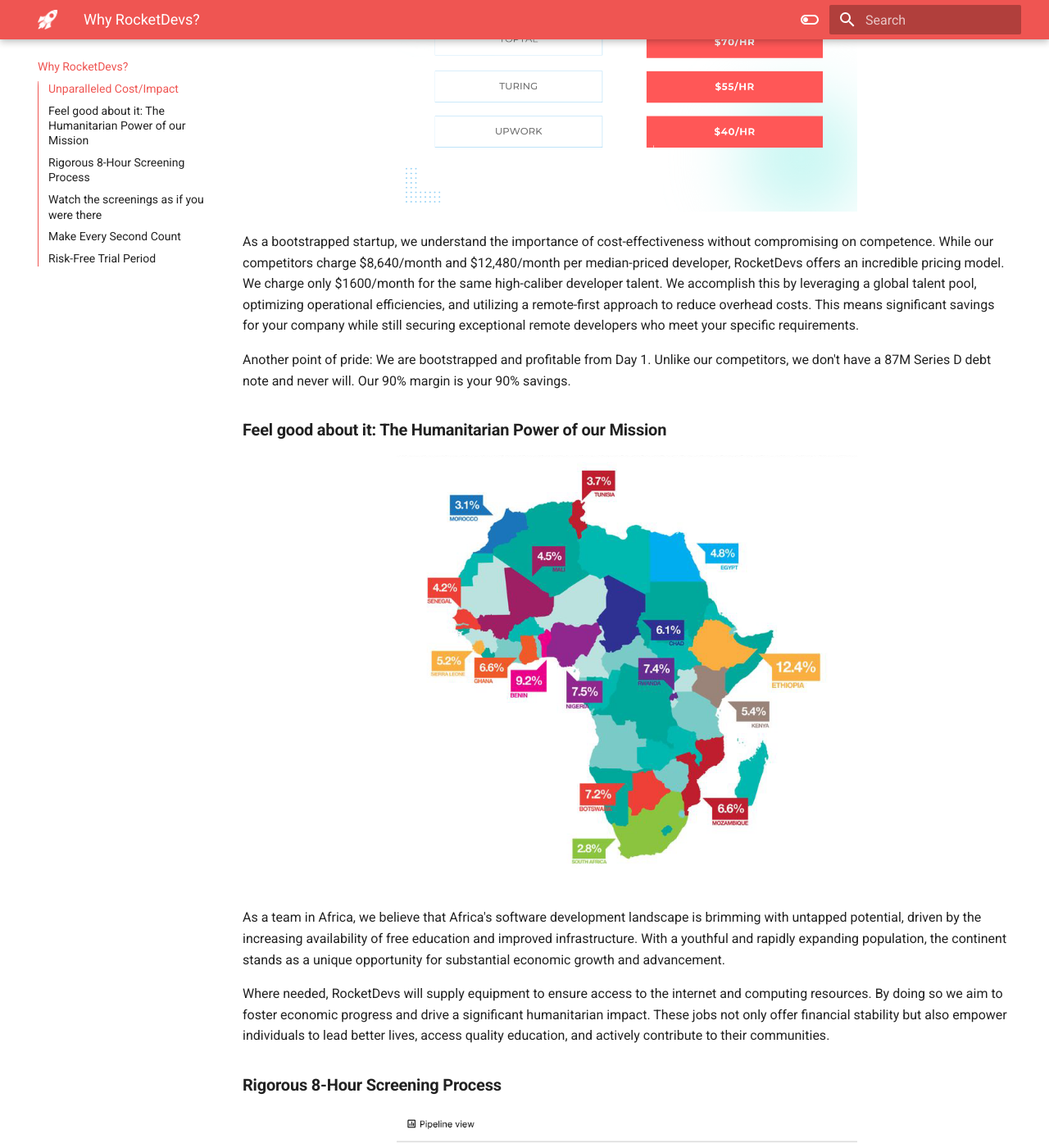
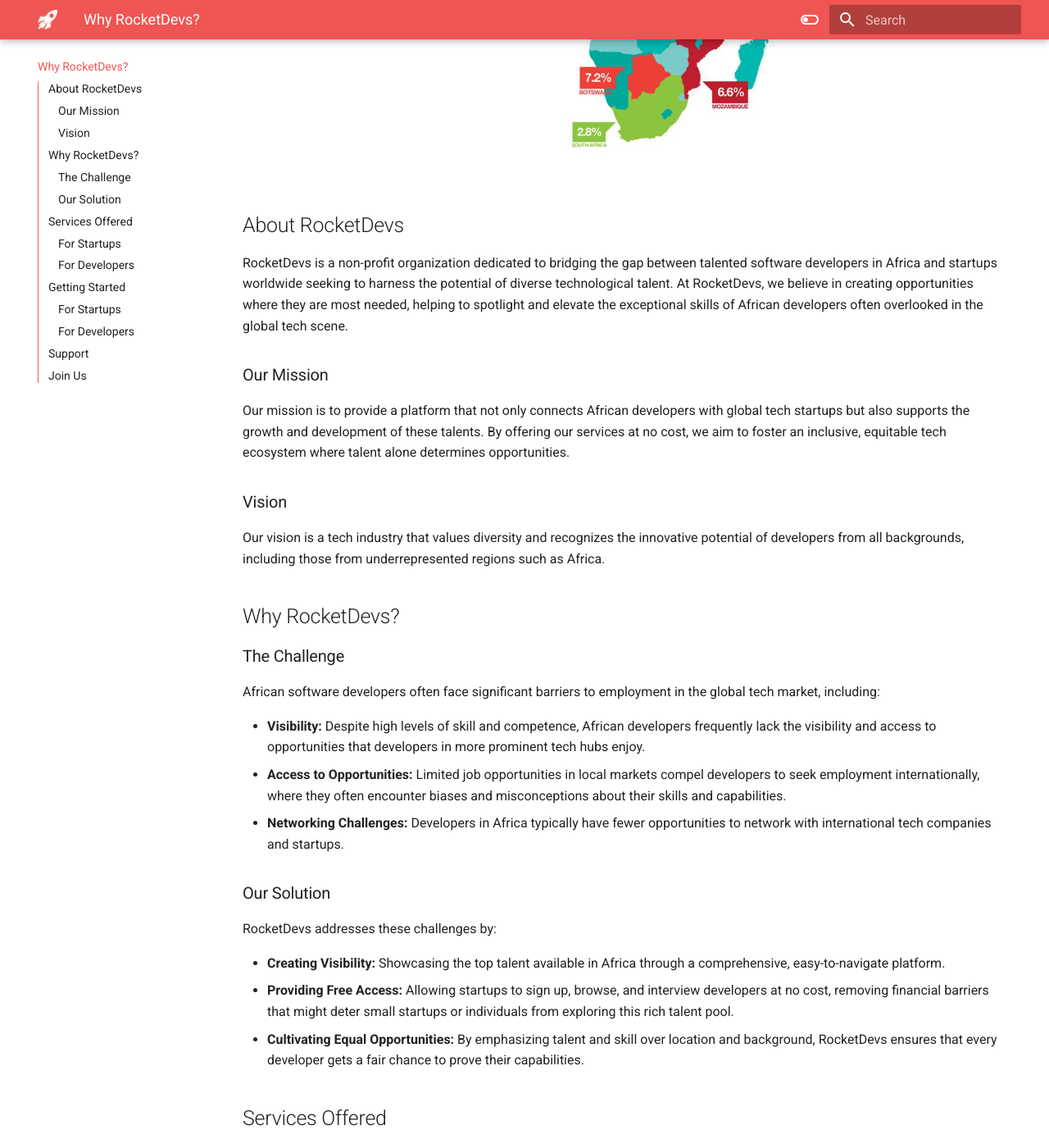
Before and after one commit to TheLastSultan/RocketDevsDocs, an MkDocs documentation site: the page built from docs/index.md, in a window 1280 px wide and 1400 px high, scrolled down 546 px. Shown: the whole window at 82% size. Built offline with MkDocs 1.6.1 and Material for MkDocs 9.7.7, drawn with Linux system fonts in a browser that asks for light colours; some of the changed text lies outside the part shown.

Commit message:
feat: non-profit

```diff
--- /dev/null
+++ b/docs/about.md
@@ -0,0 +1,66 @@
+# Why RocketDevs?
+
+At RocketDevs, we are on a mission to bring job opportunities to emerging countries. Our unique approach combines unparalleled value, rigorous screening, and productivity management to deliver top-notch performance at unbeatable value. All while bringing opportunity to regions where it is needed most.
+
+### **Unparalleled Cost/Impact**
+
+<div align="center">
+<img src="./assets/pricing_table.png" alt="Pricing table" style="width:60%">
+</div>
+
+As a bootstrapped startup, we understand the importance of cost-effectiveness without compromising on competence. While our competitors charge $8,640/month and $12,480/month per median-priced developer, RocketDevs offers an incredible pricing model. We charge only $1600/month for the same high-caliber developer talent. We accomplish this by leveraging a global talent pool, optimizing operational efficiencies, and utilizing a remote-first approach to reduce overhead costs. This means significant savings for your company while still securing exceptional remote developers who meet your specific requirements.
+
+Another point of pride: We are bootstrapped and profitable from Day 1. Unlike our competitors, we don't have a 87M Series D debt note and never will. Our 90% margin is your 90% savings.
+
+### **Feel good about it: The Humanitarian Power of our Mission**
+<div align="center">
+<img src="./assets/african_map.png" alt="Africa Map" style="width:60%">
+</div>
+
+As a team in Africa, we believe that Africa's software development landscape is brimming with untapped potential, driven by the increasing availability of free education and improved infrastructure. With a youthful and rapidly expanding population, the continent stands as a unique opportunity for substantial economic growth and advancement.
+
+Where needed, RocketDevs will supply equipment to ensure access to the internet and computing resources. By doing so we aim to foster economic progress and drive a significant humanitarian impact. These jobs not only offer financial stability but also empower individuals to lead better lives, access quality education, and actively contribute to their communities.
+
+### **Rigorous 8-Hour Screening Process**
+<div align="center">
+<img src="./assets/pipeline_view.png" alt="Pipeline View" style="width:60%">
+</div>
+
+At RocketDevs, talent screening is our bread and butter. [Our comprehensive and meticulous 8-hour screening process](TechnicalScreeningProcess.md) ensures that only the most competent developers make it through. We assess their technical skills, problem-solving abilities, and overall suitability for remote work. By investing significant time and effort in screening, we deliver developers who are not only highly skilled but also possess the right mindset and work ethic to thrive in a remote environment.
+
+### **Watch the screenings as if you were there**
+
+<div align="center">
+<img src="./assets/video_answer.png" alt="Video Answer" style="width:60%">
+</div>
+
+Every developer must successfully complete a minimum of 8 hours of interviews. [We provide a fully comprehensive view and access to the assessment results of the top candidates](https://youtu.be/4nUcmkj0yfQ?si=vcsY4awOGdScnPbA&t=69), giving you complete transparency in the evaluation process. Our assessment platform captures detailed information, including multiple-choice assessments, skill-based assessments focusing on individual strengths, and even live video recordings of algorithims and system design. This comprehensive view allows you to gain deep insights into the candidates' performance, helping you make informed decisions based on objective data.
+
+By leveraging our advanced assessment tools, you can have confidence in the developers you select from RocketDevs. You can review their technical proficiency, problem-solving approaches, and how they handle real-time challenges during the assessment process. This comprehensive evaluation empowers you to align your hiring decisions with your specific project requirements and organizational goals.
+
+### **Make Every Second Count**
+
+<div align="center">
+<img src="./assets/td.png" alt="Productivity Management" style="width:60%">
+</div>
+
+RocketDevs ships with [real-time monitoring and detailed reports](https://www.youtube.com/watch?v=4nUcmkj0yfQ&t=89s) designed to empower managers to make data-driven decisions about resource allocation and project priorities. This level of visibility not only promotes transparency but also bolsters accountability among remote workers, ensuring they remain on track and aligned with organizational goals.
+
+Fully integrated ith the tools you use: JIRA, Trello, GitHub, G-suite, Zoom, and way more.
+
+### **Risk-Free Trial Period**
+Take advantage of the two-week trial offered by RocketDevs. During this period, you can work with the developer to assess their skills and determine their compatibility with your project requirements. This risk-free trial allows you to make an informed decision before committing further.
+
+<br>
+
+<div align="center">
+<iframe width="560" height="315" src="https://www.youtube.com/embed/4nUcmkj0yfQ?si=9XNd9B9EZSoZFBg_" title="YouTube video player" frameborder="0" allow="accelerometer; autoplay; clipboard-write; encrypted-media; gyroscope; picture-in-picture; web-share" allowfullscreen></iframe>
+</div>
+
+<br>
+
+<div align="center">
+    <button type="button" class="md-button md-button--primary" onclick="window.location.href = 'https://rocketdevs.com/browse';"> Browse Developers</button>
+</div>
+
+<br>
--- a/docs/index.md
+++ b/docs/index.md
@@ -1,66 +1,71 @@
-# Why RocketDevs?
+# Welcome to RocketDevs
 
-At RocketDevs, we are on a mission to bring job opportunities to emerging countries. Our unique approach combines unparalleled value, rigorous screening, and productivity management to deliver top-notch performance at unbeatable value. All while bringing opportunity to regions where it is needed most.
-
-### **Unparalleled Cost/Impact**
-
-<div align="center">
-<img src="./assets/pricing_table.png" alt="Pricing table" style="width:60%">
-</div>
-
-As a bootstrapped startup, we understand the importance of cost-effectiveness without compromising on competence. While our competitors charge $8,640/month and $12,480/month per median-priced developer, RocketDevs offers an incredible pricing model. We charge only $1600/month for the same high-caliber developer talent. We accomplish this by leveraging a global talent pool, optimizing operational efficiencies, and utilizing a remote-first approach to reduce overhead costs. This means significant savings for your company while still securing exceptional remote developers who meet your specific requirements.
-
-Another point of pride: We are bootstrapped and profitable from Day 1. Unlike our competitors, we don't have a 87M Series D debt note and never will. Our 90% margin is your 90% savings.
-
-### **Feel good about it: The Humanitarian Power of our Mission**
 <div align="center">
 <img src="./assets/african_map.png" alt="Africa Map" style="width:60%">
 </div>
 
-As a team in Africa, we believe that Africa's software development landscape is brimming with untapped potential, driven by the increasing availability of free education and improved infrastructure. With a youthful and rapidly expanding population, the continent stands as a unique opportunity for substantial economic growth and advancement.
+## About RocketDevs
 
-Where needed, RocketDevs will supply equipment to ensure access to the internet and computing resources. By doing so we aim to foster economic progress and drive a significant humanitarian impact. These jobs not only offer financial stability but also empower individuals to lead better lives, access quality education, and actively contribute to their communities.
+RocketDevs is a non-profit organization dedicated to bridging the gap between talented software developers in Africa and startups worldwide seeking to harness the potential of diverse technological talent. At RocketDevs, we believe in creating opportunities where they are most needed, helping to spotlight and elevate the exceptional skills of African developers often overlooked in the global tech scene.
 
-### **Rigorous 8-Hour Screening Process**
-<div align="center">
-<img src="./assets/pipeline_view.png" alt="Pipeline View" style="width:60%">
-</div>
+### Our Mission
 
-At RocketDevs, talent screening is our bread and butter. [Our comprehensive and meticulous 8-hour screening process](TechnicalScreeningProcess.md) ensures that only the most competent developers make it through. We assess their technical skills, problem-solving abilities, and overall suitability for remote work. By investing significant time and effort in screening, we deliver developers who are not only highly skilled but also possess the right mindset and work ethic to thrive in a remote environment.
+Our mission is to provide a platform that not only connects African developers with global tech startups but also supports the growth and development of these talents. By offering our services at no cost, we aim to foster an inclusive, equitable tech ecosystem where talent alone determines opportunities.
 
-### **Watch the screenings as if you were there**
+### Vision
 
-<div align="center">
-<img src="./assets/video_answer.png" alt="Video Answer" style="width:60%">
-</div>
+Our vision is a tech industry that values diversity and recognizes the innovative potential of developers from all backgrounds, including those from underrepresented regions such as Africa.
 
-Every developer must successfully complete a minimum of 8 hours of interviews. [We provide a fully comprehensive view and access to the assessment results of the top candidates](https://youtu.be/4nUcmkj0yfQ?si=vcsY4awOGdScnPbA&t=69), giving you complete transparency in the evaluation process. Our assessment platform captures detailed information, including multiple-choice assessments, skill-based assessments focusing on individual strengths, and even live video recordings of algorithims and system design. This comprehensive view allows you to gain deep insights into the candidates' performance, helping you make informed decisions based on objective data.
+## Why RocketDevs?
 
-By leveraging our advanced assessment tools, you can have confidence in the developers you select from RocketDevs. You can review their technical proficiency, problem-solving approaches, and how they handle real-time challenges during the assessment process. This comprehensive evaluation empowers you to align your hiring decisions with your specific project requirements and organizational goals.
+### The Challenge
 
-### **Make Every Second Count**
+African software developers often face significant barriers to employment in the global tech market, including:
 
-<div align="center">
-<img src="./assets/td.png" alt="Productivity Management" style="width:60%">
-</div>
+- **Visibility:** Despite high levels of skill and competence, African developers frequently lack the visibility and access to opportunities that developers in more prominent tech hubs enjoy.
+- **Access to Opportunities:** Limited job opportunities in local markets compel developers to seek employment internationally, where they often encounter biases and misconceptions about their skills and capabilities.
+- **Networking Challenges:** Developers in Africa typically have fewer opportunities to network with international tech companies and startups.
 
-RocketDevs ships with [real-time monitoring and detailed reports](https://www.youtube.com/watch?v=4nUcmkj0yfQ&t=89s) designed to empower managers to make data-driven decisions about resource allocation and project priorities. This level of visibility not only promotes transparency but also bolsters accountability among remote workers, ensuring they remain on track and aligned with organizational goals.
+### Our Solution
 
-Fully integrated ith the tools you use: JIRA, Trello, GitHub, G-suite, Zoom, and way more.
+RocketDevs addresses these challenges by:
 
-### **Risk-Free Trial Period**
-Take advantage of the two-week trial offered by RocketDevs. During this period, you can work with the developer to assess their skills and determine their compatibility with your project requirements. This risk-free trial allows you to make an informed decision before committing further.
+- **Creating Visibility:** Showcasing the top talent available in Africa through a comprehensive, easy-to-navigate platform.
+- **Providing Free Access:** Allowing startups to sign up, browse, and interview developers at no cost, removing financial barriers that might deter small startups or individuals from exploring this rich talent pool.
+- **Cultivating Equal Opportunities:** By emphasizing talent and skill over location and background, RocketDevs ensures that every developer gets a fair chance to prove their capabilities.
 
-<br>
+## Services Offered
 
-<div align="center">
-<iframe width="560" height="315" src="https://www.youtube.com/embed/4nUcmkj0yfQ?si=9XNd9B9EZSoZFBg_" title="YouTube video player" frameborder="0" allow="accelerometer; autoplay; clipboard-write; encrypted-media; gyroscope; picture-in-picture; web-share" allowfullscreen></iframe>
-</div>
+### For Startups
 
-<br>
+- **Free Registration:** Startups can register on the RocketDevs platform at no cost.
+- **Talent Search:** Access a diverse pool of software developers from across Africa, each vetted for their skills and expertise.
+- **Interview Scheduling:** Use our platform to schedule interviews and find the perfect match for your development needs without any fee.
 
-<div align="center">
-    <button type="button" class="md-button md-button--primary" onclick="window.location.href = 'https://rocketdevs.com/browse';"> Browse Developers</button>
-</div>
+### For Developers
 
-<br>
+- **Showcase Your Skills:** Join RocketDevs to get listed on a platform that is visited by startups from around the world.
+- **Professional Growth:** Receive opportunities for interviews and placements that can lead to career growth and exposure to international markets.
+- **Networking:** Connect with other developers and companies to expand your professional network.
+
+## Getting Started
+
+### For Startups
+
+1. **Sign Up:** Register your company on the RocketDevs platform.
+2. **Browse Profiles:** Look through our database of developers to find potential matches.
+3. **Interview Developers:** Schedule interviews directly through our platform.
+
+### For Developers
+
+1. **Sign Up:** Complete your profile to join our network of developers.
+2. **Get Discovered:** Your profile will be visible to startups looking for your skills.
+3. **Interview Opportunities:** Receive and respond to interview requests from startups.
+
+## Support
+
+For support, visit our help center or contact our support team at [support@mail.rocketdevs.com](mailto:support@rocketdevs.org). We are here to assist you every step of the way!
+
+## Join Us
+
+Whether you are a startup looking to innovate with diverse talent, or a developer in Africa aspiring to global opportunities, RocketDevs is your platform. Let's build a more inclusive tech world together!
```
